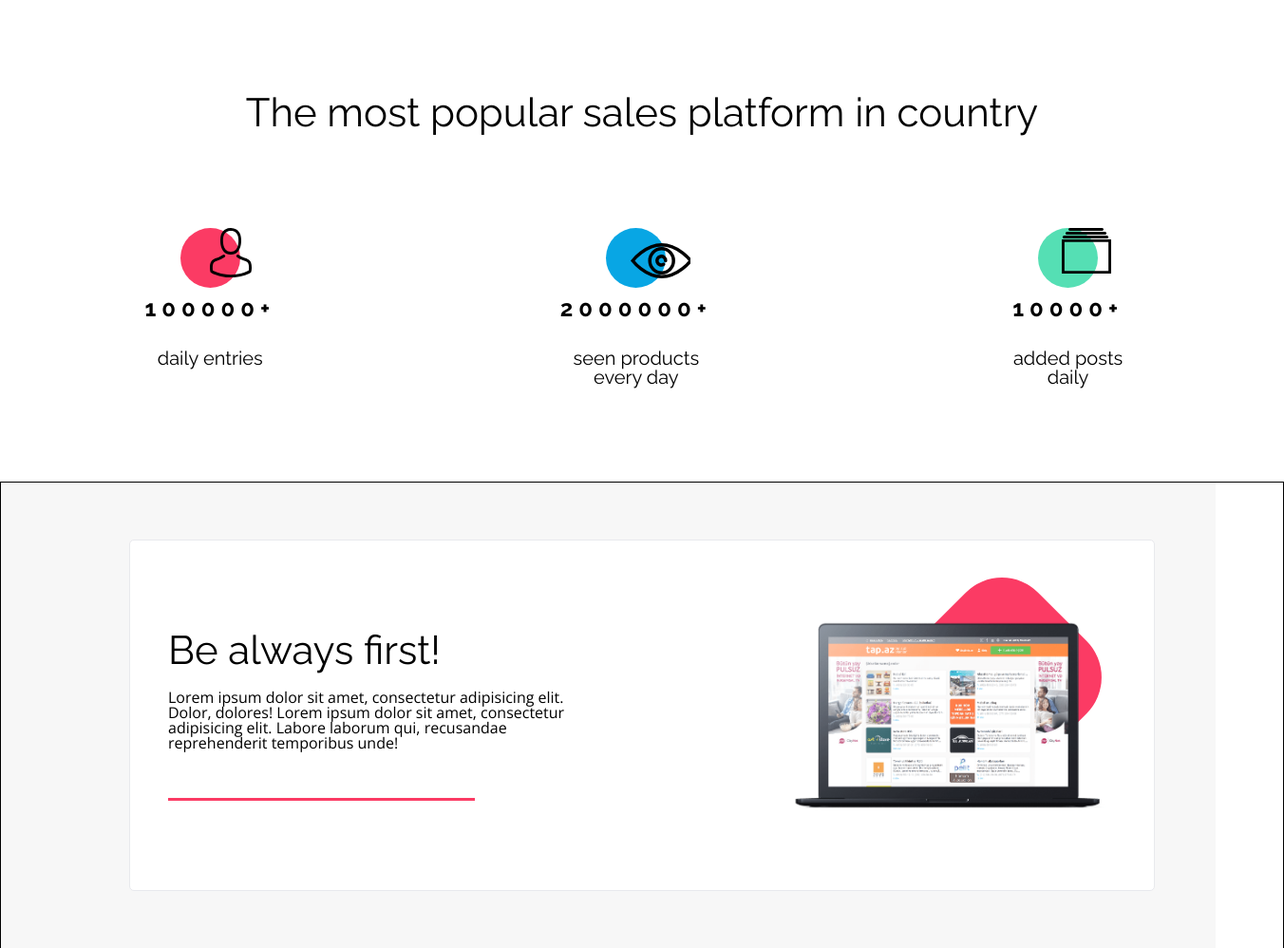
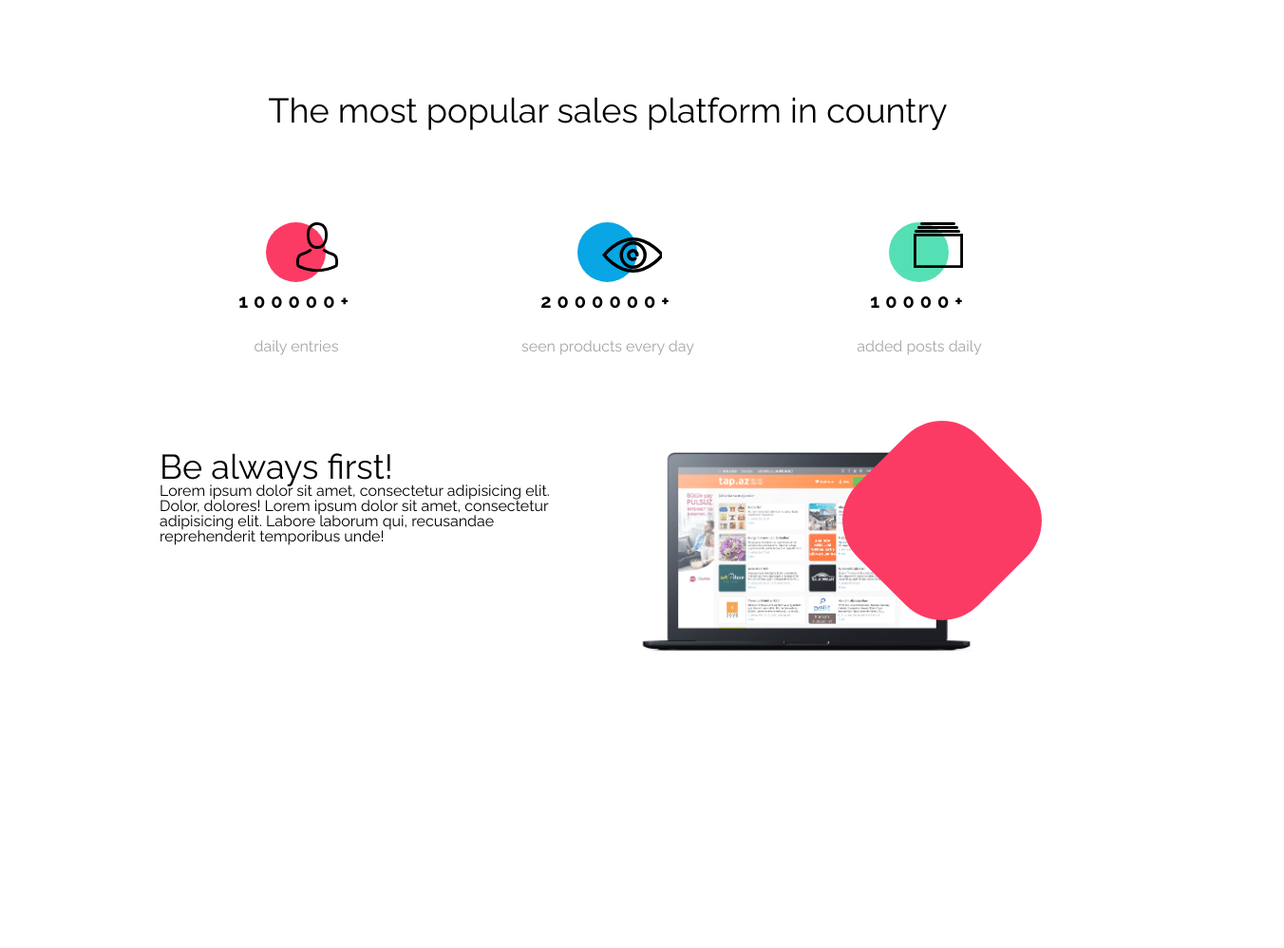
Before and after one commit to tomekdra/warsztat, a website: page index.html in a window 1280 px wide. Shown: the part 802-1800 px from the top of the page at 95% size, 1352 px wide, since content can reach past the window. After the commit the page ends 1490 px from the top, so only its background shows below. Drawn offline with nearby package versions, Linux system fonts and the light colour scheme.

Commit message:
Working on

```diff
--- a/index.html
+++ b/index.html
@@ -31,46 +31,58 @@
 </header>
 
 <!-- ################## section 1 #################### -->
-    <section class="section__primary container">
+    <section class="section__primary">
         <div class="section__primary--title">
             <h2 class="section__title">The most popular sales platform in country</h2>
         </div>
-        <div class="section__primary--items">
+        <div class="container">
+            <div class="row">
+                <div class="col-4">
                     <div class="section__primary--box">
                         <div class="section__box pink"></div>
                         <strong>100000+</strong>
                         <p>daily entries</p>
                     </div>
+                </div>
+                <div class="col-4">
                     <div class="section__primary--box">
                         <div class="section__box blue"></div>
                         <strong>2000000+</strong>
                         <p>seen products every day</p>
                     </div>
+                </div>
+                <div class="col-4">
                     <div class="section__primary--box">
                         <div class="section__box green"></div>
                         <strong>10000+</strong>
                         <p>added posts daily</p>
                     </div>
                 </div>
+            </div>
+        </div>
+
     </section>
 
 <!-- ################## section 2 #################### -->
     <section class="section__wrapper">
-        <div class="section__secondary container">
-            <div class="section__secondary--table">
-                <div class="section__secondary--content">
-                    <div class="section__title">
-                        <h2>Be always first!</h2>
-                    </div>
+        <div class="container">
+            <div class="row">
+                <div class="col-6">
+                    <h2 class="section__title">Be always first!</h2>
                     <p>
                         Lorem ipsum dolor sit amet, consectetur adipisicing elit. Dolor, dolores! Lorem ipsum dolor sit amet, consectetur adipisicing elit. Labore laborum qui, recusandae reprehenderit temporibus unde!
                     </p>
                 </div>
-            <div class="section__secondary--img">
+                <div class="col-6">
+                    <div class="section-img">
                         <img src="images/Macbook.png" alt="Mackbook">
                     </div>
                 </div>
             </div>
+        </div>
     </section>
+
+<!-- ################## section 3 #################### -->
+
 </body>
 </html>
--- /dev/null
+++ b/scss/config/_grid.scss
@@ -0,0 +1,30 @@
+
+
+@mixin grid($cols) {
+  display: flex;
+  flex-wrap: wrap;
+  @for $i from 1 through $cols {
+    .col-#{$i} {
+      flex: 0 0 (100% / $cols) * $i;
+    }
+  }
+}
+
+
+.container {
+  width: $width-page;
+  margin: 0 auto;
+  padding: 0 $spacing-main;
+  .row {
+    display: flex;
+    [class*="col-"] {
+      padding: 0 $spacing-main;
+    }
+    @include grid(12);
+  }
+}
+@media screen and (max-width: 1024px) {
+  .container {
+    width: 800px;
+  }
+}
--- a/scss/config/_typography.scss
+++ b/scss/config/_typography.scss
@@ -7,3 +7,8 @@
   font-weight: 400;
   color: $text-color;
 }
+
+// H2
+.section__title {
+  font-size: 36px;
+}
--- a/scss/config/_variables.scss
+++ b/scss/config/_variables.scss
@@ -8,5 +8,8 @@
 $background: #F7F7F7;
 $border-color: #E8E9ED;
 
+$width-page: 80%;
+$spacing-main: 20px;
+
 $primary-font: 'Raleway', 'Open Sans', sans-serif;
 $second-font: 'Open Sans', sans-serif;
--- /dev/null
+++ b/scss/elements/_buttons.scss
@@ -0,0 +1,16 @@
+.header__button {
+  background-color: #08A6E4;
+  padding: 20px 150px;
+  border-radius: 30px;
+  text-decoration: none;
+  font-size: 14px;
+  font-weight: bold;
+  color: #fff;
+}
+.header__button:hover {
+  background-image: linear-gradient(#08A6E4, #0C86A6);
+}
+
+.header__button:active {
+  box-shadow: 2px 2px 5px #000;
+}
--- a/scss/layout/_base.scss
+++ /dev/null
@@ -1,4 +0,0 @@
-.container {
-  margin: 0 auto;
-  width: 1352px;
-}
--- a/scss/layout/_first-section.scss
+++ b/scss/layout/_first-section.scss
@@ -8,29 +8,24 @@
   margin-bottom: 100px;
 }
 
-.section__title {
-  font-size: 42px;
-}
+
 
 
 .section__primary--items {
   display: flex;
   justify-content: space-around;
-
 }
 
 .section__primary--box {
   display: flex;
   flex-direction: column;
   align-items: center;
-  max-width: 150px;
 }
 
 .section__box {
   height: 63px;
   width: 63px;
   border-radius: 50%;
-  /*background: var(--pink);*/
   position: relative;
 }
 
@@ -74,14 +69,15 @@
 }
 
 strong {
-  font-size: 24px;
+  font-size: 20px;
   letter-spacing: 6px;
   font-weight: bold;
   margin: 10px 0;
 }
 .section__primary p {
-  font-size: 20px;
-  color: var(--light-grey);
+  font-size: 16px;
+  color: $link-color;
   margin-top: 20px;
   text-align: center;
+
 }
--- a/scss/layout/_header.scss
+++ b/scss/layout/_header.scss
@@ -1,10 +1,7 @@
 .nav__wrapper {
-  box-shadow: 0px 3px 6px #00000029;
+  box-shadow: 0 3px 6px #00000029;
 }
 
-
-/* ############ main page ########## */
-/* ################################ */
 
 .nav__main {
   display: flex;
@@ -14,25 +11,25 @@
 
 }
 .nav__logo {
-  font-family: 'Raleway', sans-serif;
+  font-family: $primary-font;
   text-decoration: none;
   font-size: 32px;
   font-weight: 300;
-  color: var(--blue);
+  color: $main-color;
 }
 .nav__order {
   display: flex;
 }
 .nav__item {
-  margin: 0px 20px;
+  margin: 0 20px;
 }
 .nav__link {
-  font-family: "Open Sans", "Raleway", sans-serif;
+  font-family: $second-font;
   font-size: 15px;
   font-weight: bold;
   text-decoration: none;
   padding: 0 20px;
-  color: #A5A5A5;
+  color: $link-color;
   height: 70px;
   display: flex;
   justify-content: center;
@@ -40,14 +37,13 @@
 }
 
 .nav__link:hover {
-  color: #000;
-  border-bottom: 3px solid var(--blue);
+  color: $text-color;
+  border-bottom: 3px solid $main-color;
 }
 
 .header__main {
   height: calc(100vh - 70px);
-  background: url('../images/Background.png') bottom;
-  background-repeat: no-repeat;
+  background: url('../images/Background.png') no-repeat bottom;
   display: flex;
   justify-content: center;
   padding-top: 150px;
@@ -65,20 +61,3 @@
 .header__text {
   margin-bottom:50px;
 }
-
-.header__button {
-  background-color: #08A6E4;
-  padding: 20px 150px;
-  border-radius: 30px;
-  text-decoration: none;
-  font-size: 14px;
-  font-weight: bold;
-  color: #fff;
-}
-.header__button:hover {
-  background-image: linear-gradient(#08A6E4, #0C86A6);
-}
-
-.header__button:active {
-  box-shadow: 2px 2px 5px #000;
-}
--- a/scss/layout/_second-section.scss
+++ b/scss/layout/_second-section.scss
@@ -1,33 +1,11 @@
 /* ############ section 2 ############# */
 /* #################################### */
 
-.section__wrapper {
-  background-color: $background;
-}
-
-.section__secondary {
-  display: flex;
-  justify-content: center;
-  border: 1px solid black;
-}
-
-.section__secondary--table {
-  width: 80%;
-  display: flex;
-  justify-content: space-between;
-  align-items: center;
-  background: #fff;
-  border: 1px solid $border-color;
-  border-radius: 5px;
-  margin: 60px 0;
-  padding: 40px;
-  min-height: 370px;
-}
-.section__secondary--content p {
-  padding: 20px 0;
-  width: 70%;
-  font-family: $second-font;
-  font-size: 16px;
+.section-img {
+  position: relative;
+  img {
+    width: 380px;
+  }
 }
 
 .section__secondary--content::after {
@@ -40,13 +18,13 @@
 }
 .section__secondary--img {
   position: relative;
-}
-.section__secondary--img img {
-  height: 200px;
-  position: relative;
+  img {
+    height: 200px;
+    position: relative;
+  }
 }
 
-.section__secondary--img::before {
+.section-img::before {
   content: '';
   display: block;
   height: 180px;
--- a/scss/main.scss
+++ b/scss/main.scss
@@ -1,7 +1,9 @@
 @import "config/reset";
 @import "config/variables";
 @import "config/typography";
+@import "config/grid";
 @import "layout/base";
 @import "layout/header";
 @import "layout/first-section";
 @import "layout/second-section";
+@import "elements/buttons";
```
Also changed, not shown: css/main.css. Lines whose indentation alone changed are shown as unchanged.
